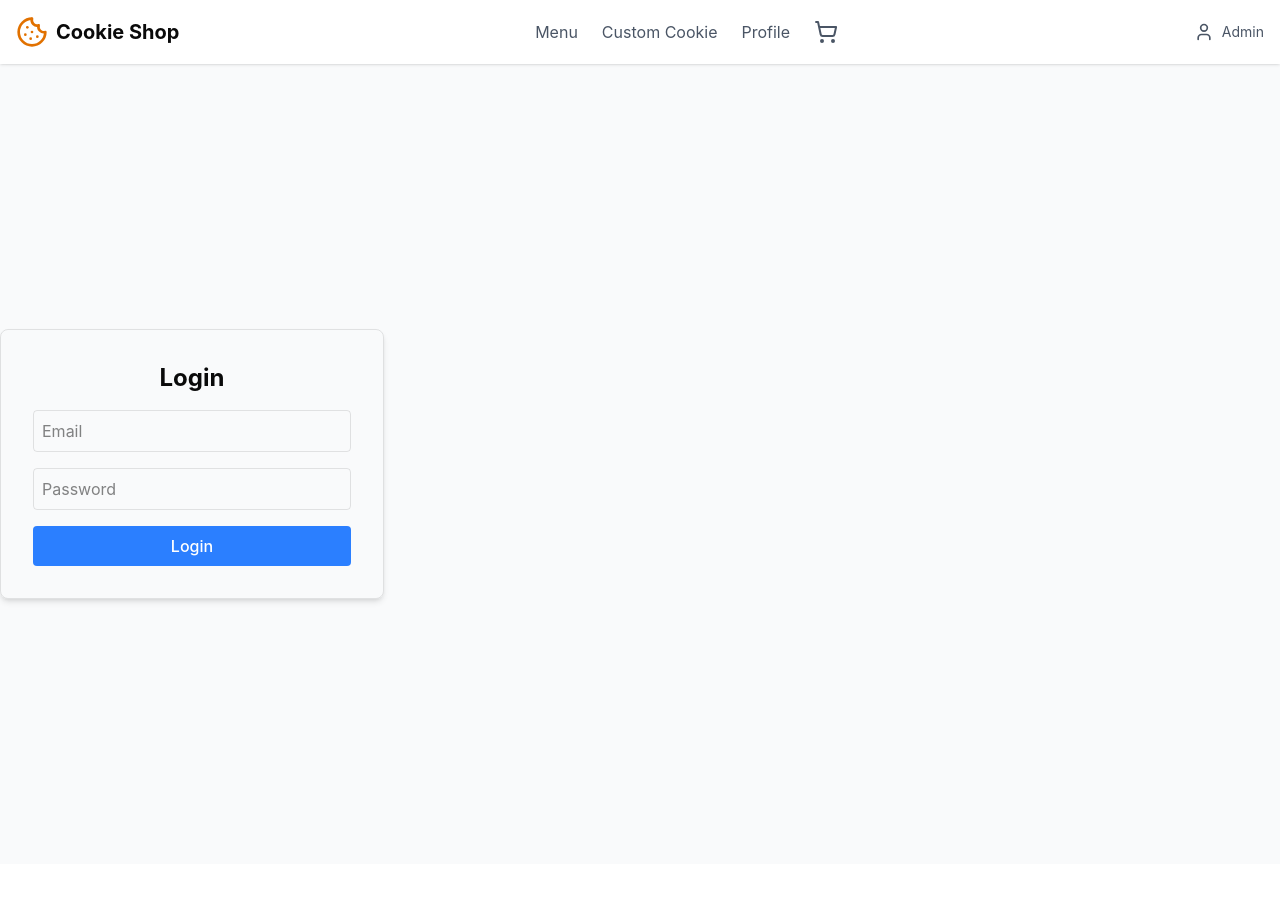
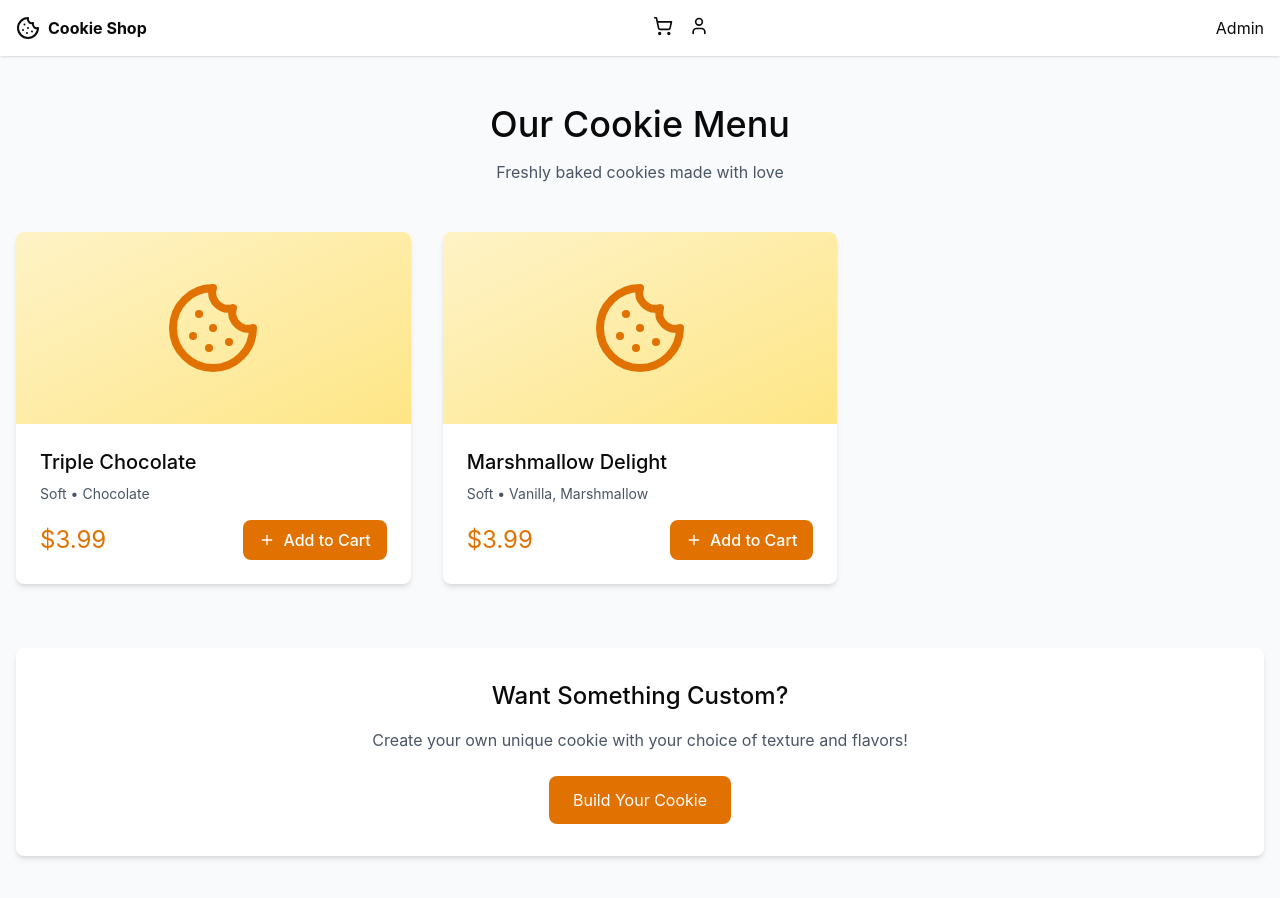
Before and after one commit to PyPhu/E-commerce-cookies, a React (Vite) app: page / in a window 1280 px wide. Before the commit this address led to /login. Shown: the top 898 px of the page. Before the commit the page ends 864 px from the top, so only its background shows below. Built offline with nearby package versions, Linux system fonts and the light colour scheme.

Commit message:
delete log-in and conflicy Layout

```diff
--- a/src/app/components/Layout.tsx
+++ b/src/app/components/Layout.tsx
@@ -1,69 +1,74 @@
-import { Outlet, Link, useLocation } from "react-router";
+import { Outlet, Link, useLocation, Navigate } from "react-router";
 import { ShoppingCart, Cookie, User } from "lucide-react";
-import { useCart } from "../hooks/useCart";
+import { RiAdminFill } from "react-icons/ri";
 
-export function Layout() {
-  const location = useLocation();
-  const { cart } = useCart();
-  const isAdmin = location.pathname.startsWith('/admin');
+// admin guard
+function AdminOnly({ children }: { children: React.ReactNode }) {
+  const isAdmin = true; // replace with actual admin check logic
 
-  const cartCount = cart.reduce((sum, item) => sum + item.quantity, 0);
+  if (!isAdmin) {
+    return <Navigate to="/" replace />;
+  }
+  return children;
+}
 
+// menu
+function UserMenu() {
   return (
-    <div className="min-h-screen bg-gray-50">
-      <header className="bg-white shadow-sm sticky top-0 z-50">
-        <div className="max-w-7xl mx-auto px-4 py-4">
-          <div className="flex items-center justify-between">
+    <nav className="flex gap-4">
+      <Link to="cart">
+        <ShoppingCart className="w-5 h-5" />
+        <span className="sr-only">Cart</span>
+      </Link>
+      <Link to="profile">
+        <User className="w-5 h-5" />
+        <span className="sr-only">Profile</span>
+      </Link>
+    </nav>
+  );
+}
+
+function AdminMenu() {
+  return (
+    <nav className="flex gap-4">
+      <Link to="/admin">
+        <RiAdminFill className="w-5 h-5" />
+        <span className="sr-only">Admin</span>
+      </Link>
+    </nav>
+  );
+}
+
+//header
+function Header({ isAdminPath }: { isAdminPath: boolean }) {
+  return (
+    <header className="flex justify-between p-4 bg-white shadow">
       <Link to="/" className="flex items-center gap-2">
-              <Cookie className="w-8 h-8 text-amber-600" />
-              <span className="font-bold text-xl">Cookie Shop</span>
+        <Cookie className="w-6 h-6" />
+        <span className="font-bold">Cookie Shop</span>
       </Link>
 
-            {!isAdmin && (
-              <nav className="flex items-center gap-6">
-                <Link
-                  to="/"
-                  className={location.pathname === '/' ? 'text-amber-600' : 'text-gray-600 hover:text-amber-600'}
-                >
-                  Menu
+      {isAdminPath ? <AdminMenu /> : <UserMenu />}
+
+      <Link to={isAdminPath ? "/" : "/admin"}>
+        {isAdminPath ? "Shop" : "Admin"}
       </Link>
-                <Link
-                  to="/custom"
-                  className={location.pathname === '/custom' ? 'text-amber-600' : 'text-gray-600 hover:text-amber-600'}
-                >
-                  Custom Cookie
-                </Link>
-                <Link
-                  to="/profile"
-                  className={location.pathname === '/profile' ? 'text-amber-600' : 'text-gray-600 hover:text-amber-600'}
-                >
-                  Profile
-                </Link>
-                <Link to="/cart" className="relative">
-                  <ShoppingCart className="w-6 h-6 text-gray-600 hover:text-amber-600" />
-                  {cartCount > 0 && (
-                    <span className="absolute -top-2 -right-2 bg-amber-600 text-white text-xs rounded-full w-5 h-5 flex items-center justify-center">
-                      {cartCount}
-                    </span>
-                  )}
-                </Link>
-              </nav>
-            )}
+    </header>
+  );
+}
 
-            <Link
-              to={isAdmin ? '/' : '/admin'}
-              className="flex items-center gap-2 text-gray-600 hover:text-amber-600"
-            >
-              <User className="w-5 h-5" />
-              <span className="text-sm">{isAdmin ? 'Shop' : 'Admin'}</span>
-            </Link>
-          </div>
-        </div>
-      </header>
+//layout
+export function Layout(){
+  const location = useLocation();
+  const isAdminPath = location.pathname.startsWith("/admin");
 
-      <main>
+  return(
+    <div className="min-h-screen bg-gray-50">
+      <Header isAdminPath={isAdminPath} />
       <Outlet />
-      </main>
     </div>
   );
 }
+
+/* export guard ไปใช้ใน router */
+export { AdminOnly };
--- a/src/app/pages/user/LoginPage.tsx
+++ /dev/null
@@ -1,50 +0,0 @@
-import { useState } from "react";
-import { useNavigate } from "react-router";
-
-export function LoginPage() {
-    const [email, setEmail] = useState('');
-    const [password, setPassword] = useState('');
-    const navigate = useNavigate();
-
-    const handleLogin = (e: React.FormEvent) => {
-        e.preventDefault();
-
-        if (email === 'admin' && password === '1234') {
-            const userData  = {role: 'admin', isLoggedIn: true, name: 'Admin User'};
-            localStorage.setItem('user', JSON.stringify(userData));
-
-            alert('Admin login successful!');
-            navigate('/admin/admin');
-        } else {
-            const userData = {role: 'user', isLoggedIn: true, name: 'Gerneral User'};
-            localStorage.setItem('user', JSON.stringify(userData));
-
-            alert('User login successful!');
-            navigate('/')
-        }
-    };
-
-    return (
-        <div className="flex flex-col item-center justify-center min-h-screen">
-            <form onSubmit={handleLogin} className="p-8 border rounded-lg shadow-md w-96">
-                <h1 className="text-2xl font-bold mb-4 text-center">Login</h1>
-                <input type="text"
-                placeholder="Email"
-                className="w-full p-2 mb-4 border rounded"
-                value={email}
-                onChange={(e) => setEmail(e.target.value)} />
-
-                <input type="password"
-                placeholder="Password"
-                className="w-full p-2 mb-4 border rounded"
-                value={password}
-                onChange={(e) => setPassword(e.target.value)} />
-
-                <button type="submit" className="w-full bg-blue-500 text-white p-2 rounded">
-                    Login
-                </button>
-            </form>
-        </div>
-    );
-
-}
--- a/src/app/routes.tsx
+++ b/src/app/routes.tsx
@@ -5,42 +5,28 @@ import { CartPage } from "./pages/user/CartPage";
 import { CheckoutPage } from "./pages/user/CheckoutPage";
 import { AdminPage } from "./pages/admin/AdminPage";
 import { UserProfilePage } from "./pages/user/UserProfilePage";
-import { LoginPage } from "./pages/user/LoginPage";
-import { Layout } from "./components/Layout";
-import { ProtectedRoute } from "./components/ProtectedRoute";
-
-const isAuthenticated = () => {
-  const data = localStorage.getItem('user');
-  if (!data) return null;
-  return JSON.parse(data);
-};
+import { Layout, AdminOnly } from "./components/Layout";
 
 export const router = createBrowserRouter([
   {
     path: '/',
     element: <Layout />,
     children: [
-      { path: 'login', element: <LoginPage /> },
+      // User
+      { index: true, element: <HomePage /> },
+      { path: 'custom-cookie', element: <CustomCookiePage /> },
+      { path: 'cart', element: <CartPage /> },
+      { path: 'checkout', element: <CheckoutPage /> },
+      { path: 'profile', element: <UserProfilePage /> },
 
-      // --- User ---
-      {
-        element: <ProtectedRoute isAllowed={!!isAuthenticated()} />,
-        children: [
-          { index: true, element: <HomePage /> },
-          { path: 'custom-cookie', element: <CustomCookiePage /> },
-          { path: 'cart', element: <CartPage /> },
-          { path: 'checkout', element: <CheckoutPage /> },
-          { path: 'profile', element: <UserProfilePage /> }
-        ]
-      },
-
-      // --- Admin ---
+      // Admin
       {
         path: 'admin',
-        element: <ProtectedRoute isAllowed={isAuthenticated()?.role === "admin"} />,
-        children: [
-          { path: 'admin', element: <AdminPage /> }
-        ],
+       element: (
+          <AdminOnly>
+            <AdminPage />
+          </AdminOnly>
+       ),
       },
     ],
   },
```
Also changed, not shown: package.json (+5 -4 lines), 1 other file (tests, documents, lock files or other folders). Lines whose indentation alone changed are shown as unchanged.
